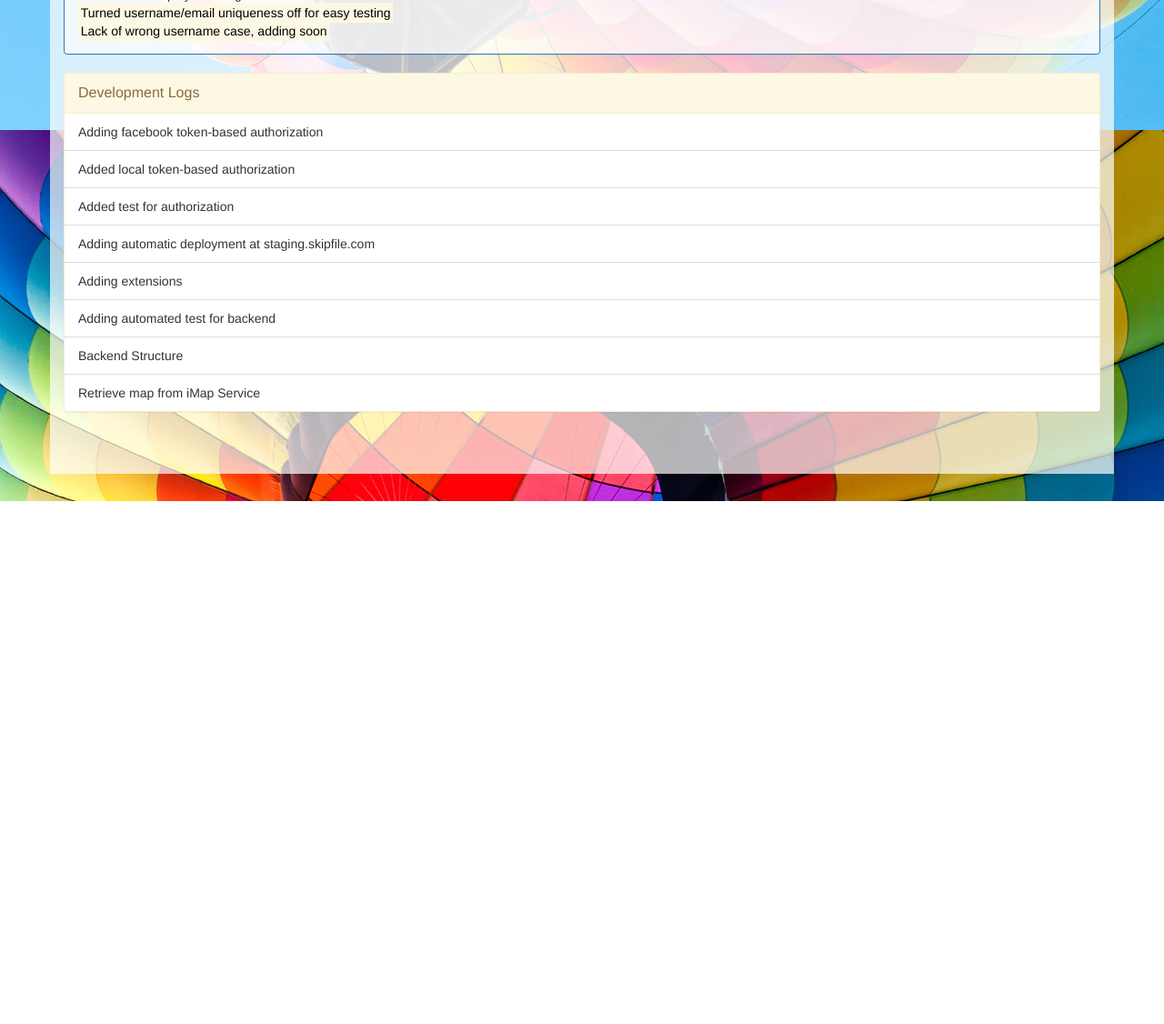
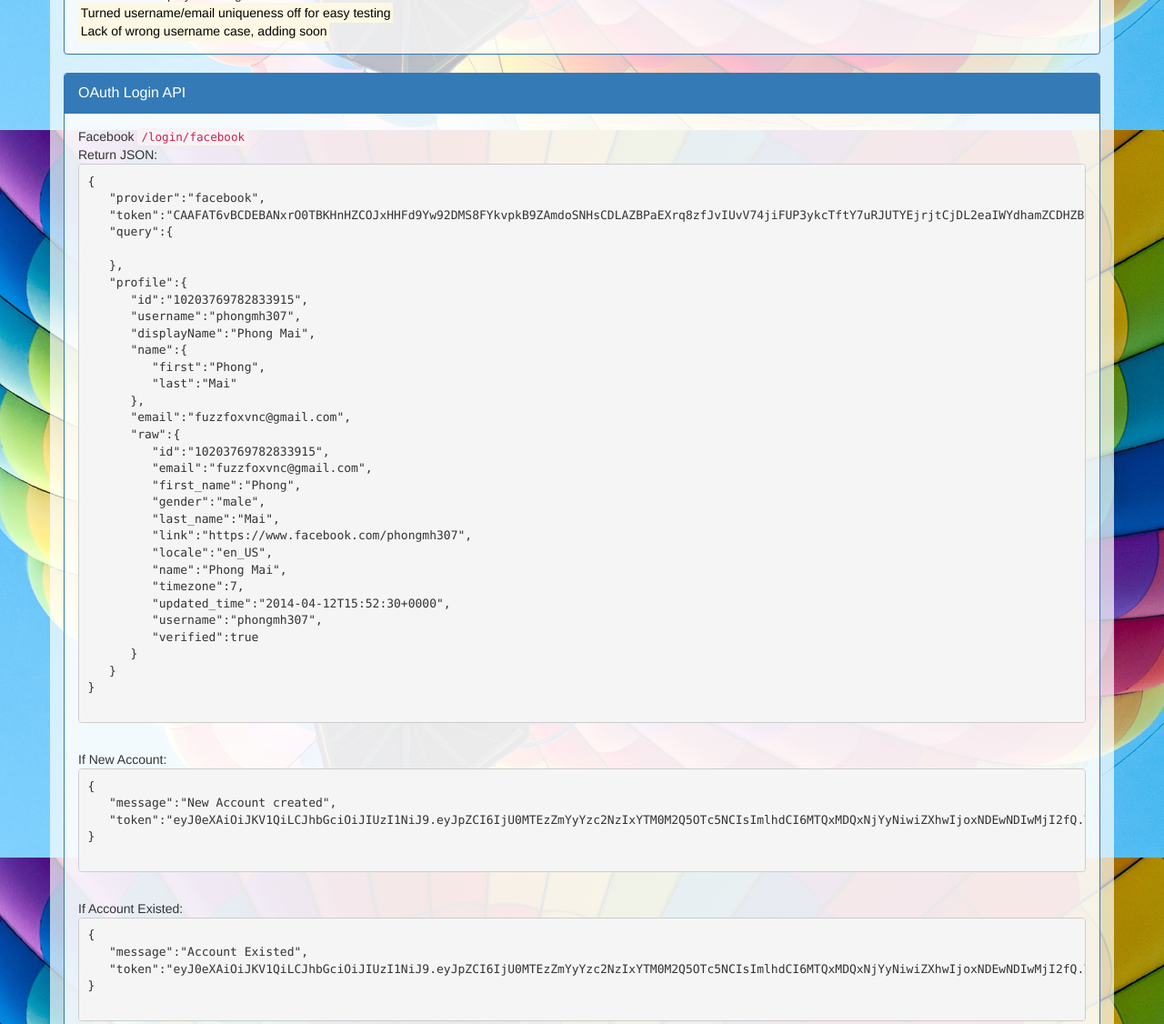
Before and after one commit to eduals/msocial, a website: page public/docs.html in a window 1280 px wide. Shown: the part 1457-2583 px from the top of the page at 91% size. Before the commit the page ends 2008 px from the top, so only its background shows below. Drawn offline with nearby package versions, Linux system fonts and the light colour scheme.

Commit message:
adding docs, save facebook login to db

```diff
--- a/models/user.js
+++ b/models/user.js
@@ -3,11 +3,13 @@ var Mongoose = require('../lib/database').Mongoose
 
 
 var UserSchema = new Mongoose.Schema({
-	email:				{ type: String, require: false },
+	email:				{ type: String, require: true },
 	username:			{ type: String, require: true },
-	password:			{ type: String, require: false },
+	password:			{ type: String, require: true },
 	phoneNumber: 	{ type: Number, require: false },
 	token:				{ type: String, require: true },
+	fbId:					{ type: Number, require: true },
+	fbName:				{ type: String,	require: true },
 	createdAt:		{ type: Date, 	require: true, 	default: Date.now }
 })
 
--- a/public/docs.html
+++ b/public/docs.html
@@ -104,6 +104,63 @@
 			  </div>
 			</div>
 
+			<div class="panel panel-primary">
+			  <div class="panel-heading">
+			    <div class="panel-title">OAuth Login API</div>
+			  </div>
+			  <div class="panel-body">
+			  	Facebook <code>/login/facebook</code><br />
+			  	Return JSON: <br />
+			  	<pre>
+{
+   "provider":"facebook",
+   "token":"CAAFAT6vBCDEBANxrO0TBKHnHZCOJxHHFd9Yw92DMS8FYkvpkB9ZAmdoSNHsCDLAZBPaEXrq8zfJvIUvV74jiFUP3ykcTftY7uRJUTYEjrjtCjDL2eaIWYdhamZCDHZBBSwLFw3mHIgJrfWb8nNT1In8H2V9...",
+   "query":{
+
+   },
+   "profile":{
+      "id":"10203769782833915",
+      "username":"phongmh307",
+      "displayName":"Phong Mai",
+      "name":{
+         "first":"Phong",
+         "last":"Mai"
+      },
+      "email":"fuzzfoxvnc@gmail.com",
+      "raw":{
+         "id":"10203769782833915",
+         "email":"fuzzfoxvnc@gmail.com",
+         "first_name":"Phong",
+         "gender":"male",
+         "last_name":"Mai",
+         "link":"https://www.facebook.com/phongmh307",
+         "locale":"en_US",
+         "name":"Phong Mai",
+         "timezone":7,
+         "updated_time":"2014-04-12T15:52:30+0000",
+         "username":"phongmh307",
+         "verified":true
+      }
+   }
+}
+					</pre><br />
+					If New Account: <br />
+					<pre>
+{
+   "message":"New Account created",
+   "token":"eyJ0eXAiOiJKV1QiLCJhbGciOiJIUzI1NiJ9.eyJpZCI6IjU0MTEzZmYyYzc2NzIxYTM0M2Q5OTc5NCIsImlhdCI6MTQxMDQxNjYyNiwiZXhwIjoxNDEwNDIwMjI2fQ.TFRgGo5OjOUGqNY9QAWhKsXCcNaYxKNW6SYKUOLuCs4"
+}
+					</pre><br />
+					If Account Existed: <br />
+					<pre>
+{
+   "message":"Account Existed",
+   "token":"eyJ0eXAiOiJKV1QiLCJhbGciOiJIUzI1NiJ9.eyJpZCI6IjU0MTEzZmYyYzc2NzIxYTM0M2Q5OTc5NCIsImlhdCI6MTQxMDQxNjYyNiwiZXhwIjoxNDEwNDIwMjI2fQ.TFRgGo5OjOUGqNY9QAWhKsXCcNaYxKNW6SYKUOLuCs4"
+}
+					</pre>
+			  </div>
+			</div>
+
 			<div class="panel panel-warning">
 			  <!-- Default panel contents -->
 			  <div class="panel-heading"><div class="panel-title">Development Logs</div></div>
```
Also changed, not shown: index.js (+29 -2 lines), lib/authentication.js (+9 -6 lines).
